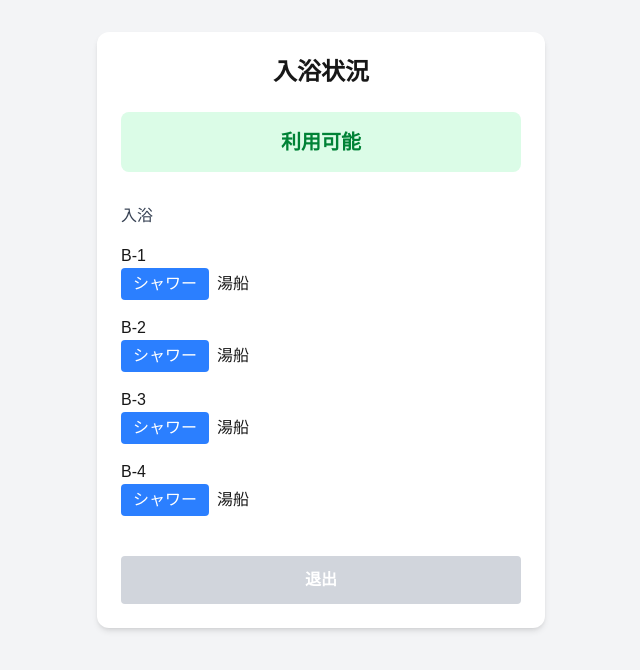
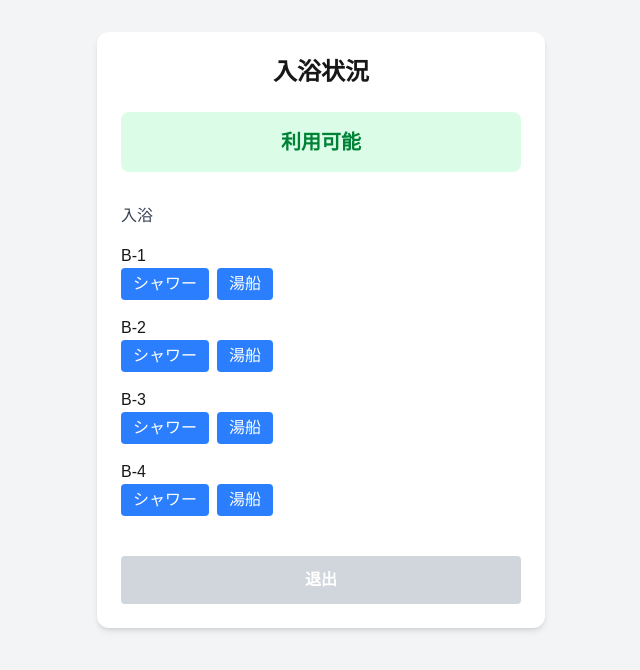
Before and after one commit to nn-aa-tt/-bath-app, a Next.js app: page / in a window 1280 px wide. Shown: the top 670 px of the page, without its empty margins (319-959 px from the left). Built offline with nearby package versions, Linux system fonts and the light colour scheme; no server answers; the database is empty.

Commit message:
ボタンを変えた

```diff
--- a/app/page.tsx
+++ b/app/page.tsx
@@ -75,7 +75,7 @@ export default function Home() {
                 <button
                   onClick = {() => enterBath(user,"湯船")}
                   disabled = {currentBath !== null && currentBath !== user}
-                >
+                  className = 'px-3 py-1 bg-blue-500 text-white rounded hover:bg-green-600 disabled:bg-gray-600'>
                   湯船
                 </button>
               </div>
```
